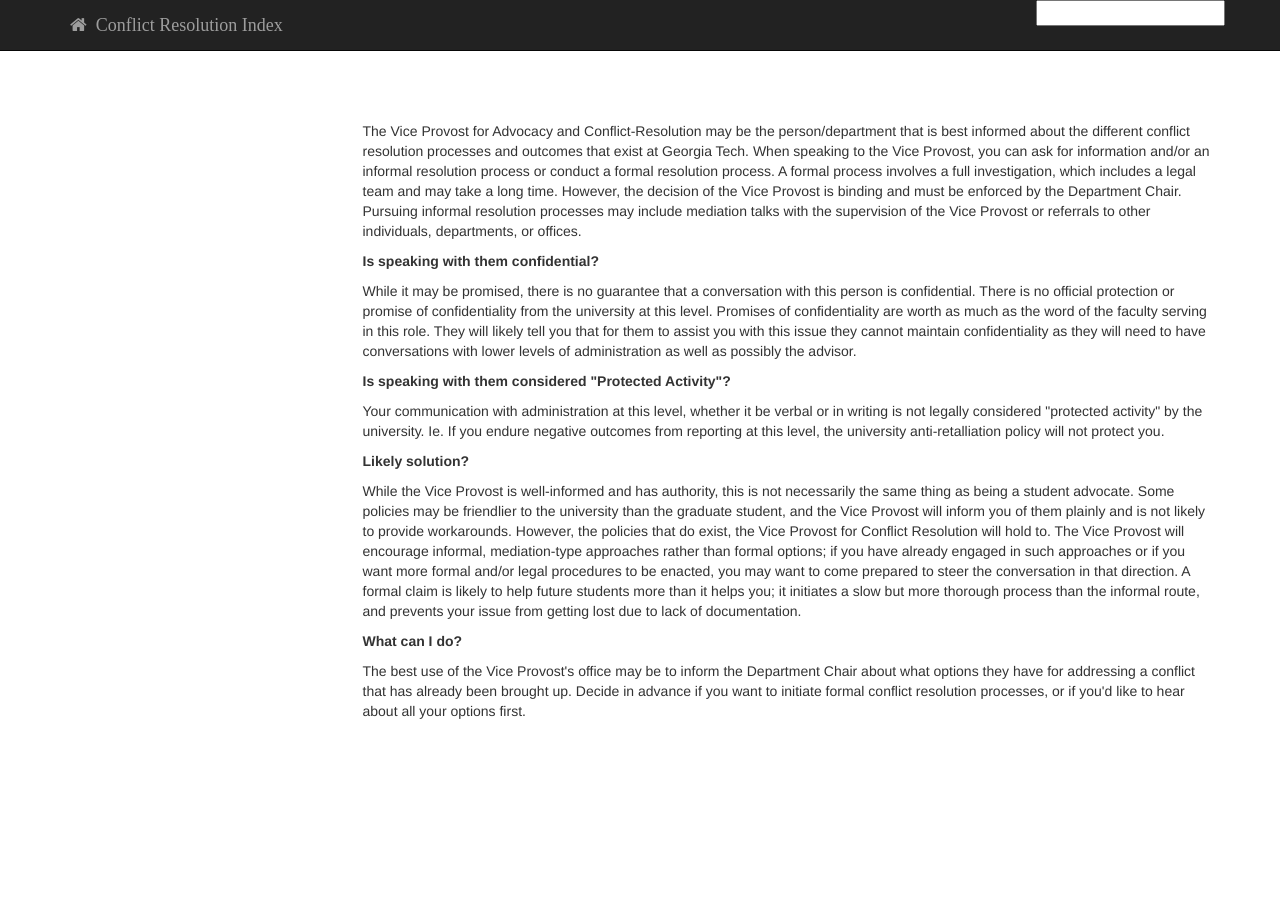
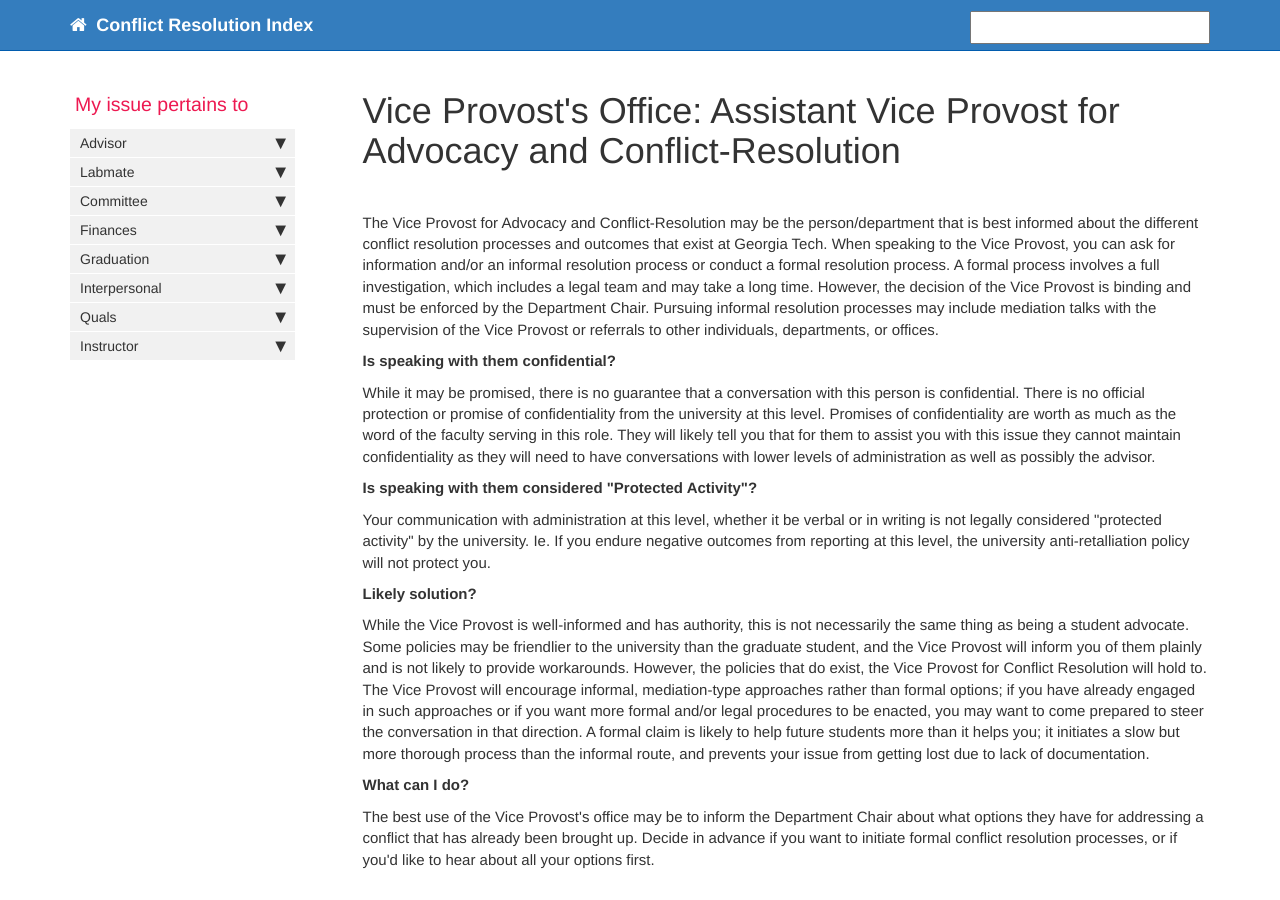
Before and after one commit to dnicks35/CRNT, a Jekyll site: the page built from pages/mydoc/offices/vice_provost.md, in a window 1280 px wide. Built offline with Jekyll 4.4.1, drawn with Linux system fonts in a browser that asks for light colours; nearby versions of some CDN libraries; library files that are not in the unit come from our copies; comment, search, counter and statistics services are not loaded.

Commit message:
Update vice_provost.md

```diff
--- a/pages/mydoc/offices/vice_provost.md
+++ b/pages/mydoc/offices/vice_provost.md
@@ -1,5 +1,5 @@
 ---
-title: Vice Provost's Office: Assistant Vice Provost for Advocacy and Conflict-Resolution
+title: "Vice Provost's Office: Assistant Vice Provost for Advocacy and Conflict-Resolution"
 permalink: ViceProvost.html
 sidebar: mydoc_sidebar
 # tags: [special_layouts]
```
